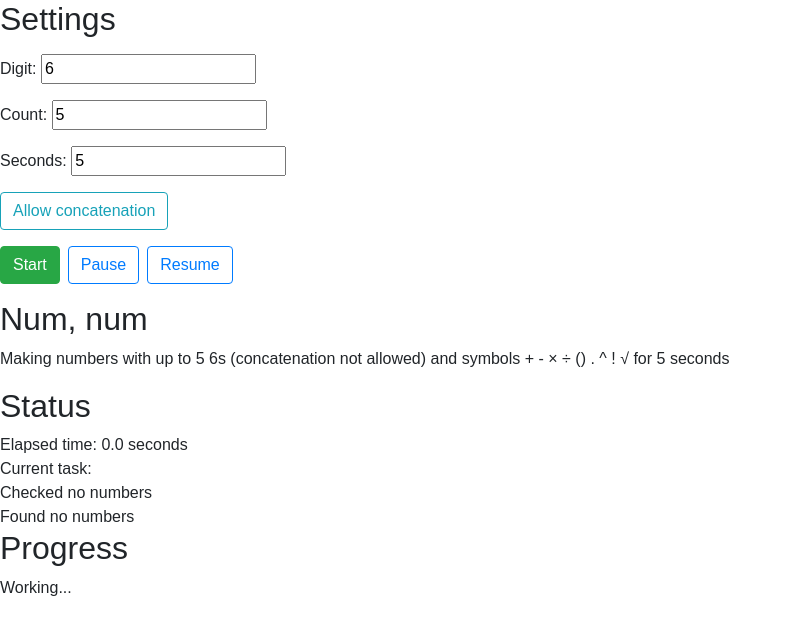
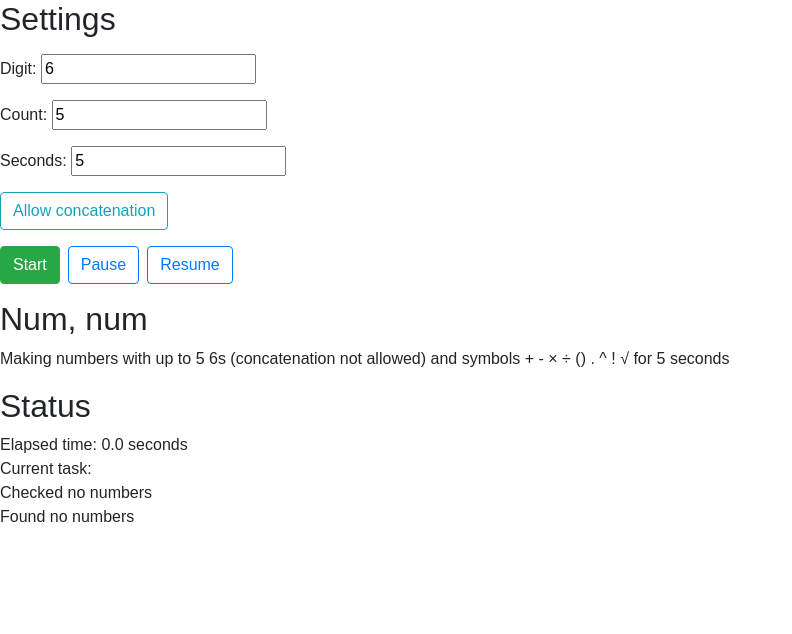
Before and after one commit to bennettmcelwee/numnum, a React (Create React App) app: page / in a window 1280 px wide. Shown: the top 634 px of the page, without its empty margins (0-792 px from the left). Built offline with nearby package versions, Linux system fonts and the light colour scheme.

Commit message:
Only show progress when there is something to show

```diff
--- a/src/Messager.js
+++ b/src/Messager.js
@@ -2,11 +2,13 @@ import React from 'react';
 
 export default ({ messages }) => (
     <div className="messager">
-        <h2>Progress</h2>
         {messages && messages.length ?
-            messages.map((message, i) => <div key={i}>{message}</div>)
+            <>
+                <h2>Progress</h2>
+                { messages.map((message, i) => <div key={i}>{message}</div>) }
+            </>
             :
-            <p>Working...</p>
+            null
         }
     </div>
 );
```
